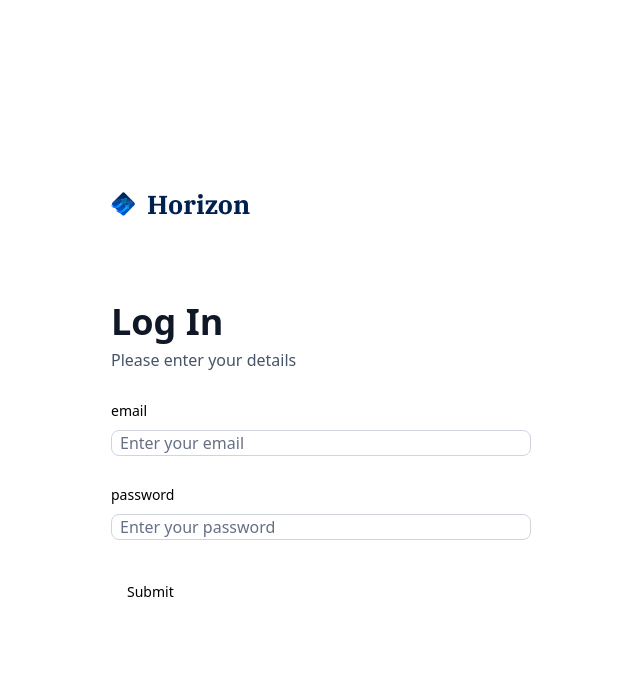
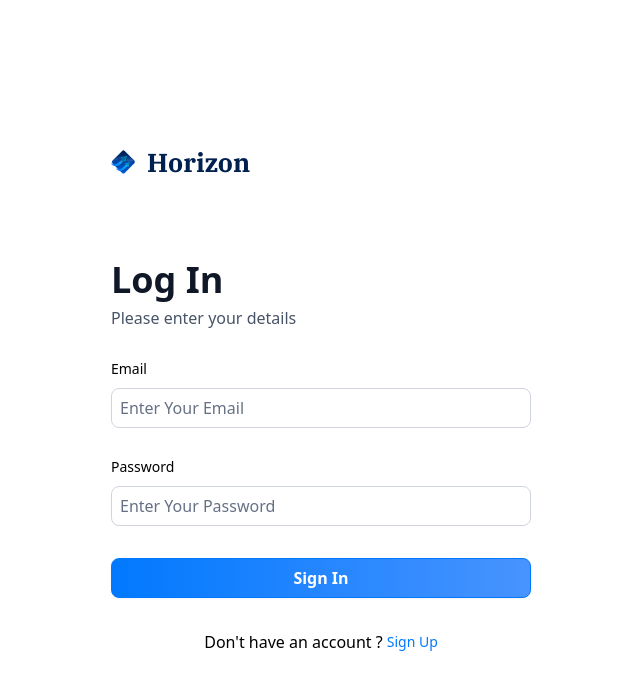
Before and after one commit to Xashadulpo/bank, a Next.js app: page /sign-in in a window 1280 px wide. Shown: the top 690 px of the page, without its empty margins (335-975 px from the left). Built offline with nearby package versions, Linux system fonts and the light colour scheme.

Commit message:
perfectly console login page

```diff
--- a/app/(auth)/layout.tsx
+++ b/app/(auth)/layout.tsx
@@ -1,12 +1,7 @@
-
 export default function RootLayout({
-    children,
-  }: {
-    children: React.ReactNode;
-  }) {
-    return (
-      <main>
-          {children}
-      </main>
-    );
-  }
+  children,
+}: {
+  children: React.ReactNode;
+}) {
+  return <main className="w-screen h-screen overflow-hidden">{children}</main>;
+}
--- a/app/(auth)/sign-out/page.tsx
+++ /dev/null
@@ -1,12 +0,0 @@
-import AuthForm from '@/components/AuthForm'
-import React from 'react'
-
-const SignOut = () => {
-  return (
-    <div className='w-full flex items-center justify-center sm:mx-4'>
-      <AuthForm type="sign-out"/>
-    </div>
-  )
-}
-
-export default SignOut
--- /dev/null
+++ b/app/(auth)/sign-up/page.tsx
@@ -0,0 +1,12 @@
+import AuthForm from '@/components/AuthForm'
+import React from 'react'
+
+const SignUp = () => {
+  return (
+    <div className='w-full flex items-center justify-center sm:mx-4 '>
+      <AuthForm type="sign-up"/>
+    </div>
+  )
+}
+
+export default SignUp
--- a/app/globals.css
+++ b/app/globals.css
@@ -156,4 +156,8 @@
       @apply flex min-h-screen w-full max-w-[420px] flex-col justify-center gap-5 py-10 md:gap-8;
     }
 
+    .form-btn {
+      @apply text-16 rounded-lg border border-bankGradient bg-bank-gradient font-semibold text-white shadow-form;
+    }
+
 }
--- a/components/AuthForm.tsx
+++ b/components/AuthForm.tsx
@@ -4,41 +4,43 @@ import Link from "next/link";
 import Image from "next/image";
 import { zodResolver } from "@hookform/resolvers/zod";
 import { useForm } from "react-hook-form";
-
 import { Button } from "@/components/ui/button";
-import {
-  Form,
-  FormControl,
-  FormDescription,
-  FormField,
-  FormItem,
-  FormLabel,
-  FormMessage,
-} from "@/components/ui/form";
-import { Input } from "@/components/ui/input";
+import { Form } from "@/components/ui/form";
 import CustomInput from "./CustomInput";
-import { fromTheme } from "tailwind-merge";
 import { authFormSchema } from "@/lib/utils";
 import { z } from "zod";
+import { Loader2 } from "lucide-react";
 
 const AuthForm = ({ type }: { type: string }) => {
+  // ALL STATE
+  const [user, setUser] = useState(null);
+  const [isLoading, setLoading] = useState(false);
+
+  const fromSchema = authFormSchema(type);
+
   // 1. Define your form.
-  const form = useForm<z.infer<typeof authFormSchema>>({
-    resolver: zodResolver(authFormSchema),
+  const form = useForm<z.infer<typeof fromSchema>>({
+    resolver: zodResolver(fromSchema),
     defaultValues: {
       email: "",
-      password:"",
+      password: "",
+      // firstName: "",
+      // lastName: "",
+      // address1: "",
+      // state: "",
+      // postalCode: "",
+      // dateOfBirth: "",
+      // ssn: "",
     },
   });
 
-  // 2. Define a submit handler.
-  function onSubmit(values: z.infer<typeof authFormSchema>) {
-    // Do something with the form values.
-    // ✅ This will be type-safe and validated.
+  //SUBMITE HANDLER
+  function onSubmit(values: z.infer<typeof fromSchema>) {
+    setLoading(true);
     console.log(values);
+    setLoading(false);
   }
 
-  const [user, setUser] = useState(null);
   return (
     <section className="auth-form">
       <header className="flex flex-col gap-5 md:gap-8">
@@ -73,11 +75,100 @@ const AuthForm = ({ type }: { type: string }) => {
         <>
           <Form {...form}>
             <form onSubmit={form.handleSubmit(onSubmit)} className="space-y-8">
-              <CustomInput controls={form.control} type="email" />
-              <CustomInput controls={form.control} type="password" />
-              <Button type="submit">Submit</Button>
+              {type === "sign-up" && (
+                <>
+                  <div className="flex gap-4">
+                    <CustomInput
+                      controls={form.control}
+                      type="firstName"
+                      placeholder="ex:john"
+                      label="First Name"
+                    />
+                    <CustomInput
+                      controls={form.control}
+                      type="lastName"
+                      placeholder="ex:dove"
+                      label="Last Name"
+                    />
+                  </div>
+                  <CustomInput
+                    controls={form.control}
+                    type="address1"
+                    placeholder="Enter your specific address"
+                    label="Address"
+                  />
+                  <div className="flex gap-4">
+                    <CustomInput
+                      controls={form.control}
+                      type="state"
+                      placeholder="ex:NY"
+                      label="State"
+                    />
+                    <CustomInput
+                      controls={form.control}
+                      type="postalCode"
+                      placeholder="Example: 11101"
+                      label="Postal Code"
+                    />
+                  </div>
+                  <div className="flex gap-4">
+                    <CustomInput
+                      controls={form.control}
+                      type="dateOfBirth"
+                      placeholder="YYYY-MM-DD"
+                      label="Date of Birth"
+                    />
+                    <CustomInput
+                      controls={form.control}
+                      type="ssn"
+                      placeholder="ex:1234"
+                      label="SSN"
+                    />
+                  </div>
+                </>
+              )}
+
+              <CustomInput
+                controls={form.control}
+                type="email"
+                placeholder="Enter Your Email"
+                label="Email"
+              />
+              <CustomInput
+                controls={form.control}
+                type="password"
+                placeholder="Enter Your Password"
+                label="Password"
+              />
+              <div className="flex flex-col gap-4">
+                <Button type="submit" className="form-btn" disabled={isLoading}>
+                  {isLoading ? (
+                    <>
+                      <Loader2 size={20} className="animate-spin" /> &nbsp;
+                      Loading...
+                    </>
+                  ) : type === "sign-in" ? (
+                    "Sign In"
+                  ) : (
+                    "Sign Up"
+                  )}
+                </Button>
+              </div>
             </form>
           </Form>
+
+          <footer className="flex items-center justify-center gap-1">
+            <h2>
+              {type === "sign-in"
+                ? "Don't have an account ?"
+                : "Already have an account ?"}
+            </h2>
+            <Link href={type === "sign-in" ? "/sign-up" : "/sign-in"}>
+              <p className="text-14 cursor-pointer font-medium text-bankGradient capitalize">
+                {type === "sign-in" ? "sign Up" : "Sign In"}
+              </p>
+            </Link>
+          </footer>
         </>
       )}
     </section>
--- a/components/CustomInput.tsx
+++ b/components/CustomInput.tsx
@@ -3,12 +3,19 @@ import React from 'react'
 import { Control, FieldPath } from 'react-hook-form'
 import { z } from 'zod'
 import { FormControl, FormField, FormLabel, FormMessage } from './ui/form'
+import { Input } from './ui/input'
 
+
+const fromSchema = authFormSchema("sign-up");
+
+//TYPES
 interface customInputProps{
-  controls:Control<z.infer<typeof authFormSchema>>,
-  type:FieldPath<z.infer<typeof authFormSchema>>,
+  controls:Control<z.infer<typeof fromSchema>>,
+  type:FieldPath<z.infer<typeof fromSchema>>,
+  label:string,
+  placeholder:string,
 }
-const CustomInput = ({controls,type}:customInputProps) => {
+const CustomInput = ({controls,type,placeholder,label}:customInputProps) => {
 
   return (
     <>
@@ -18,10 +25,11 @@ const CustomInput = ({controls,type}:customInputProps) => {
                 render={({ field }) => (
                   <div className="flex flex-col gap-1">
                     <FormLabel>
-                      {type}
+                      {label}
                     </FormLabel>
                     <FormControl className="mt-2">
-                      <input placeholder={`Enter your ${type}`}
+                      <Input placeholder={placeholder}
+                      type={type === "password" ? "password" :"text"}
                         className="input-class px-2"
                         {...field}
                         />
--- a/lib/utils.ts
+++ b/lib/utils.ts
@@ -1,27 +1,22 @@
 import { z } from "zod";
-import { type ClassValue, clsx } from "clsx"
-import { twMerge } from "tailwind-merge"
+import { type ClassValue, clsx } from "clsx";
+import { twMerge } from "tailwind-merge";
 
 export function cn(...inputs: ClassValue[]) {
-  return twMerge(clsx(inputs))
+  return twMerge(clsx(inputs));
 }
 
-
-export function formatAmount(amount: number): string {
-  const formatter = new Intl.NumberFormat("en-US", {
-    style: "currency",
-    currency: "USD",
-    minimumFractionDigits: 2,
-  });
-
-  return formatter.format(amount);
-}
-
-
-
-
-  //from schema
-export const authFormSchema = z.object({
-    email:z.string().email() ,
-    password:z.string().min(8)
-  });
+//from schema
+export const authFormSchema = (type: string) => z.object({
+  // sign up
+  firstName: type === 'sign-in' ? z.string().optional() : z.string().min(3),
+  lastName: type === 'sign-in' ? z.string().optional() : z.string().min(3),
+  address1: type === 'sign-in' ? z.string().optional() : z.string().max(50),
+  state: type === 'sign-in' ? z.string().optional() : z.string().min(2).max(2),
+  postalCode: type === 'sign-in' ? z.string().optional() : z.string().min(3).max(6),
+  dateOfBirth: type === 'sign-in' ? z.string().optional() : z.string().min(3),
+  ssn: type === 'sign-in' ? z.string().optional() : z.string().min(3),
+  // both
+  email: z.string().email(),
+  password: z.string().min(8),
+})
```
